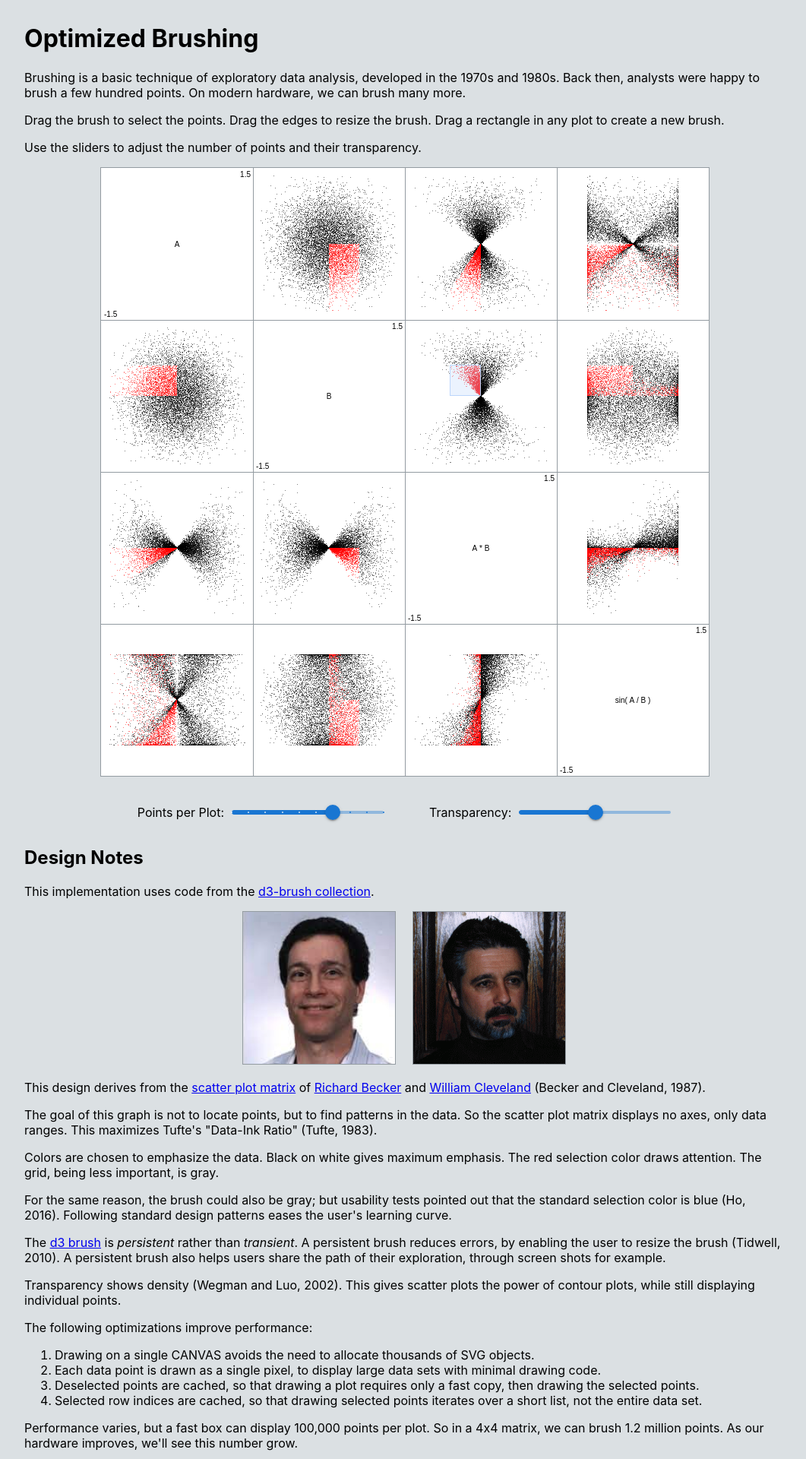
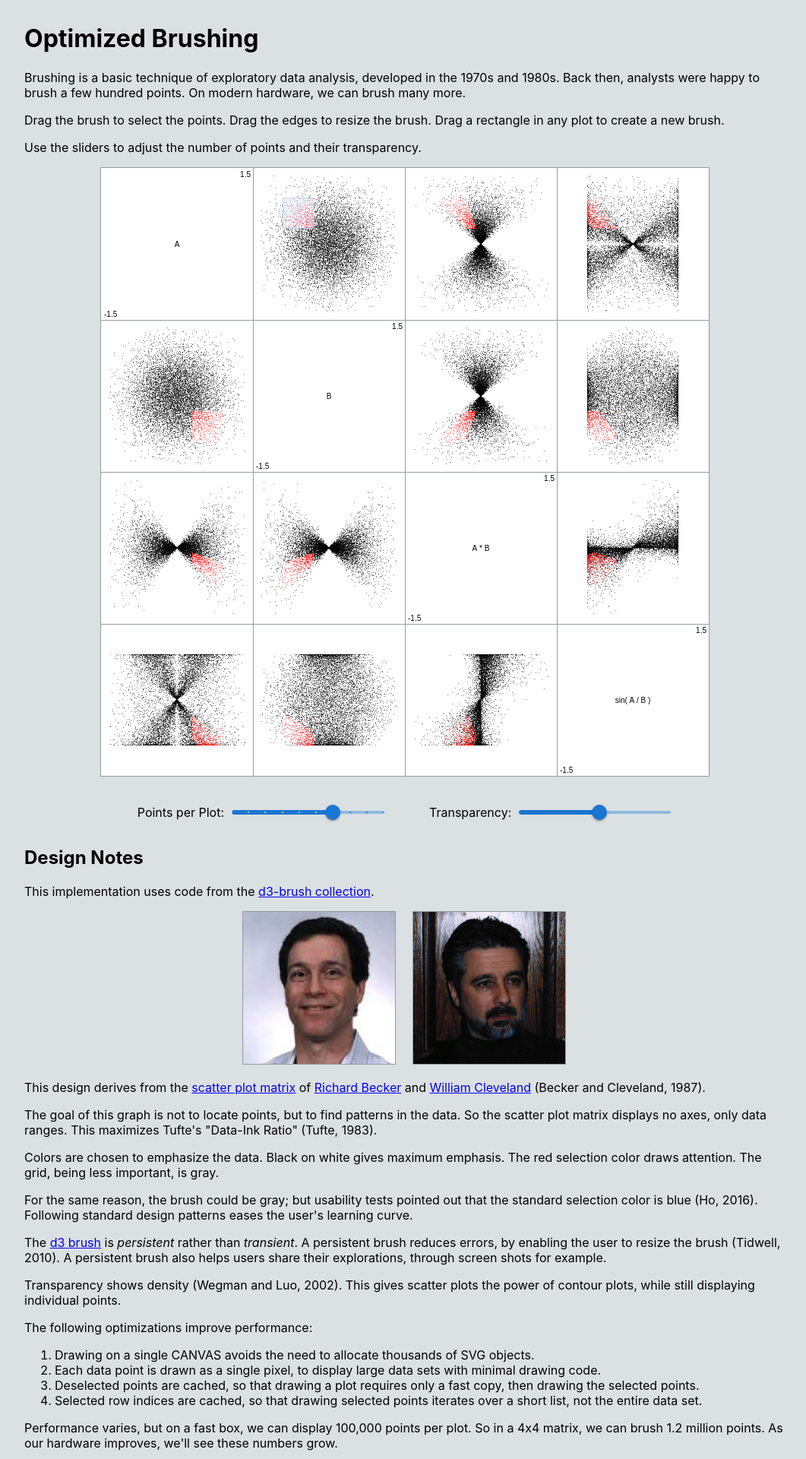
Before and after one commit to hemanrobinson/fast-brushing, a React (Create React App) app: page / in a window 1280 px wide. Shown: the top 1920 px of the page at 76% size, without its empty margins (108-1169 px from the left). Built offline with nearby package versions, Linux system fonts and the light colour scheme.

Commit message:
improve text and initial brush position

```diff
--- a/src/App.js
+++ b/src/App.js
@@ -37,7 +37,7 @@ const App = () => {
                     onChangeCommitted={( event, value ) => { Matrix.clear(); setNData( App.getPower( value )); }} />
                 <span/>
                 <label>Transparency:</label>
-                <Slider defaultValue={ 0.5 } step={ 0.01 } min={ 0 } max={ 0.99 }
+                <Slider defaultValue={ 0.5 } step={ 0.01 } min={ 0 } max={ 0.95 }
                     valueLabelDisplay="auto"
                     onChangeCommitted={( event, value ) => { Matrix.clear(); setOpacity( 1 - value ); }} />
             </div>
@@ -62,10 +62,10 @@ const App = () => {
                 Colors are chosen to emphasize the data.   Black on white gives maximum emphasis.  The red selection color draws attention.  The grid, being less important, is gray.
                 </p>
                 <p>
-                For the same reason, the brush could also be gray; but usability tests pointed out that the standard selection color is blue (Ho, 2016).  Following standard design patterns eases the user's learning curve.
+                For the same reason, the brush could be gray; but usability tests pointed out that the standard selection color is blue (Ho, 2016).  Following standard design patterns eases the user's learning curve.
                 </p>
                 <p>
-                The <a href="https://github.com/d3/d3-brush">d3 brush</a> is <em>persistent</em> rather than <em>transient</em>.  A persistent brush reduces errors, by enabling the user to resize the brush (Tidwell, 2010).  A persistent brush also helps users share the path of their exploration, through screen shots for example.
+                The <a href="https://github.com/d3/d3-brush">d3 brush</a> is <em>persistent</em> rather than <em>transient</em>.  A persistent brush reduces errors, by enabling the user to resize the brush (Tidwell, 2010).  A persistent brush also helps users share their explorations, through screen shots for example.
                 </p>
                 <p>
                 Transparency shows density (Wegman and Luo, 2002).  This gives scatter plots the power of contour plots, while still displaying individual points.
@@ -80,7 +80,7 @@ const App = () => {
                 <li>Selected row indices are cached, so that drawing selected points iterates over a short list, not the entire data set.</li>
                 </ol>
                 <p>
-                Performance varies, but a fast box can display 100,000 points per plot.  So in a 4x4 matrix, we can brush 1.2 million points.  As our hardware improves, we'll see this number grow.
+                Performance varies, but on a fast box, we can display 100,000 points per plot.  So in a 4x4 matrix, we can brush 1.2 million points.  As our hardware improves, we'll see these numbers grow.
                 </p>
                 <br/>
                 <h2>References</h2>
--- a/src/Matrix.js
+++ b/src/Matrix.js
@@ -38,7 +38,8 @@ const Matrix = ( props ) => {
         height = 200,
         nColumns = Data.getColumnNames().length,
         totalWidth = ( nColumns - 1 ) * width,
-        totalHeight = ( nColumns - 1 ) * height;
+        totalHeight = ( nColumns - 1 ) * height,
+        brushNodeOffset = 4;
 
     // Set hook to select and draw on mounting.
     useEffect(() => {
@@ -48,7 +49,7 @@ const Matrix = ( props ) => {
         svg.selectAll( "*" ).remove();
         const cell = svg.append( "g" )
             .selectAll( "g" )
-            .data( d3.cross(d3.range( nColumns - 1 ), d3.range( nColumns - 1 )))
+            .data( d3.cross( d3.range( nColumns - 1 ), d3.range( nColumns - 1 )))
             .join( "g" )
             .attr( "transform", ([ i, j ]) => `translate(${ i * width },${ j * height })` );
 
@@ -69,8 +70,8 @@ const Matrix = ( props ) => {
             Matrix.selectedRows = [];
             Data.deselectAll();
             if( event.selection ) {
-                let offsetX = event.sourceEvent ? event.sourceEvent.offsetX : 400,
-                    offsetY = event.sourceEvent ? event.sourceEvent.offsetY : 200,
+                let offsetX = event.sourceEvent ? event.sourceEvent.offsetX : width * Math.floor( brushNodeOffset / 4 ),
+                    offsetY = event.sourceEvent ? event.sourceEvent.offsetY : height * ( brushNodeOffset % 4 ),
                     xDown = event.selection[ 0 ][ 0 ],
                     yDown = event.selection[ 0 ][ 1 ],
                     xUp = event.selection[ 1 ][ 0 ],
@@ -95,9 +96,9 @@ const Matrix = ( props ) => {
         Matrix.brush = brush;
 
         // Initialize the brush.
-        Matrix.brushNode = svg.node().firstChild.childNodes[ 9 ];
+        Matrix.brushNode = svg.node().firstChild.childNodes[ brushNodeOffset ];
         const brushCell = d3.select( Matrix.brushNode );
-        brushCell.call( brush.move, [[ 60, 60 ], [ 100, 100 ]]);
+        brushCell.call( brush.move, [[ 40, 40 ], [ 80, 80 ]]);
     });
 
     // Return the component.
```
Also changed, not shown: 2 other files (tests, documents, lock files or other folders).
